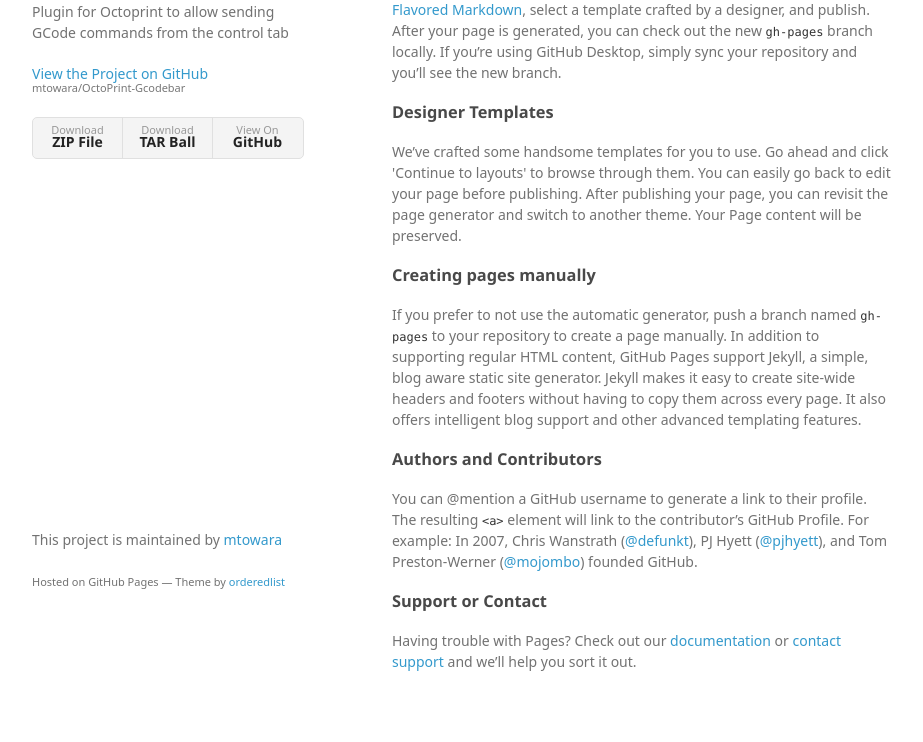
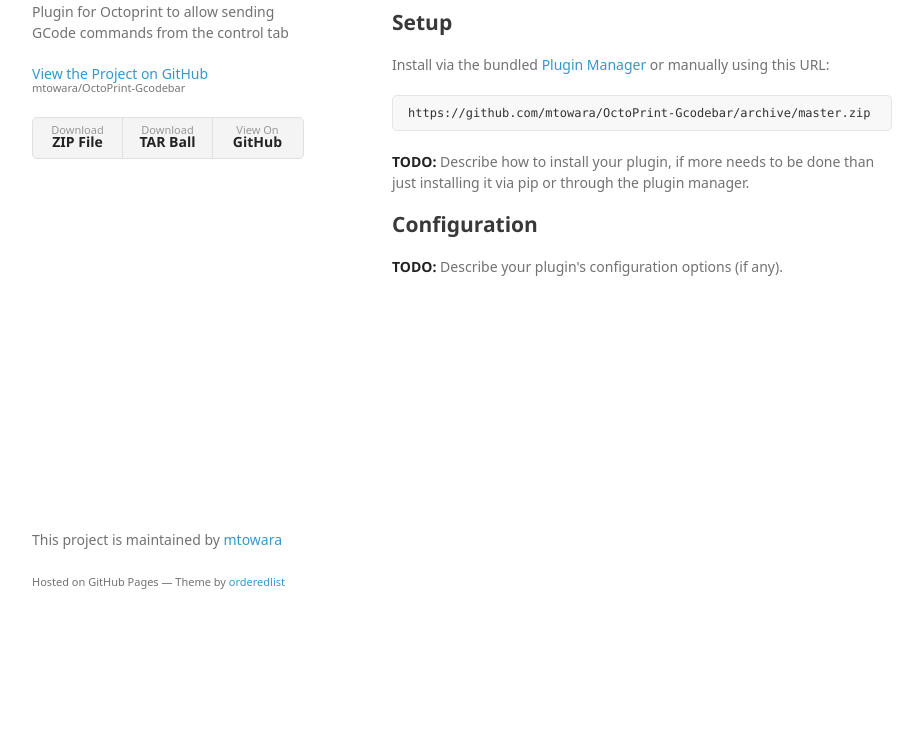
Before and after one commit to mtowara/OctoPrint-Gcodebar, a plain HTML site: page index.html in a window 1280 px wide. Shown: the part 139-881 px from the top of the page, without its empty margins (178-1101 px from the left). After the commit the page ends 800 px from the top, so only its background shows below. Drawn offline with Linux system fonts and the light colour scheme; a web font is replaced by a local one.

Commit message:
Create master branch via GitHub

```diff
--- a/index.html
+++ b/index.html
@@ -28,30 +28,27 @@
         </ul>
       </header>
       <section>
-        <h3>
-<a id="welcome-to-github-pages" class="anchor" href="#welcome-to-github-pages" aria-hidden="true"><span aria-hidden="true" class="octicon octicon-link"></span></a>Welcome to GitHub Pages.</h3>
+        <h1>
+<a id="octoprint-gcodebar" class="anchor" href="#octoprint-gcodebar" aria-hidden="true"><span aria-hidden="true" class="octicon octicon-link"></span></a>OctoPrint-Gcodebar</h1>
 
-<p>This automatic page generator is the easiest way to create beautiful pages for all of your projects. Author your page content here <a href="https://guides.github.com/features/mastering-markdown/">using GitHub Flavored Markdown</a>, select a template crafted by a designer, and publish. After your page is generated, you can check out the new <code>gh-pages</code> branch locally. If you’re using GitHub Desktop, simply sync your repository and you’ll see the new branch.</p>
+<p><strong>TODO:</strong> Describe what your plugin does.</p>
 
-<h3>
-<a id="designer-templates" class="anchor" href="#designer-templates" aria-hidden="true"><span aria-hidden="true" class="octicon octicon-link"></span></a>Designer Templates</h3>
+<h2>
+<a id="setup" class="anchor" href="#setup" aria-hidden="true"><span aria-hidden="true" class="octicon octicon-link"></span></a>Setup</h2>
 
-<p>We’ve crafted some handsome templates for you to use. Go ahead and click 'Continue to layouts' to browse through them. You can easily go back to edit your page before publishing. After publishing your page, you can revisit the page generator and switch to another theme. Your Page content will be preserved.</p>
+<p>Install via the bundled <a href="https://github.com/foosel/OctoPrint/wiki/Plugin:-Plugin-Manager">Plugin Manager</a>
+or manually using this URL:</p>
 
-<h3>
-<a id="creating-pages-manually" class="anchor" href="#creating-pages-manually" aria-hidden="true"><span aria-hidden="true" class="octicon octicon-link"></span></a>Creating pages manually</h3>
+<pre><code>https://github.com/mtowara/OctoPrint-Gcodebar/archive/master.zip
+</code></pre>
 
-<p>If you prefer to not use the automatic generator, push a branch named <code>gh-pages</code> to your repository to create a page manually. In addition to supporting regular HTML content, GitHub Pages support Jekyll, a simple, blog aware static site generator. Jekyll makes it easy to create site-wide headers and footers without having to copy them across every page. It also offers intelligent blog support and other advanced templating features.</p>
+<p><strong>TODO:</strong> Describe how to install your plugin, if more needs to be done than just installing it via pip or through
+the plugin manager.</p>
 
-<h3>
-<a id="authors-and-contributors" class="anchor" href="#authors-and-contributors" aria-hidden="true"><span aria-hidden="true" class="octicon octicon-link"></span></a>Authors and Contributors</h3>
+<h2>
+<a id="configuration" class="anchor" href="#configuration" aria-hidden="true"><span aria-hidden="true" class="octicon octicon-link"></span></a>Configuration</h2>
 
-<p>You can @mention a GitHub username to generate a link to their profile. The resulting <code>&lt;a&gt;</code> element will link to the contributor’s GitHub Profile. For example: In 2007, Chris Wanstrath (<a href="https://github.com/defunkt" class="user-mention">@defunkt</a>), PJ Hyett (<a href="https://github.com/pjhyett" class="user-mention">@pjhyett</a>), and Tom Preston-Werner (<a href="https://github.com/mojombo" class="user-mention">@mojombo</a>) founded GitHub.</p>
-
-<h3>
-<a id="support-or-contact" class="anchor" href="#support-or-contact" aria-hidden="true"><span aria-hidden="true" class="octicon octicon-link"></span></a>Support or Contact</h3>
-
-<p>Having trouble with Pages? Check out our <a href="https://help.github.com/pages">documentation</a> or <a href="https://github.com/contact">contact support</a> and we’ll help you sort it out.</p>
+<p><strong>TODO:</strong> Describe your plugin's configuration options (if any).</p>
       </section>
       <footer>
         <p>This project is maintained by <a href="https://github.com/mtowara">mtowara</a></p>
```
Also changed, not shown: params.json (+1 -1 lines).
